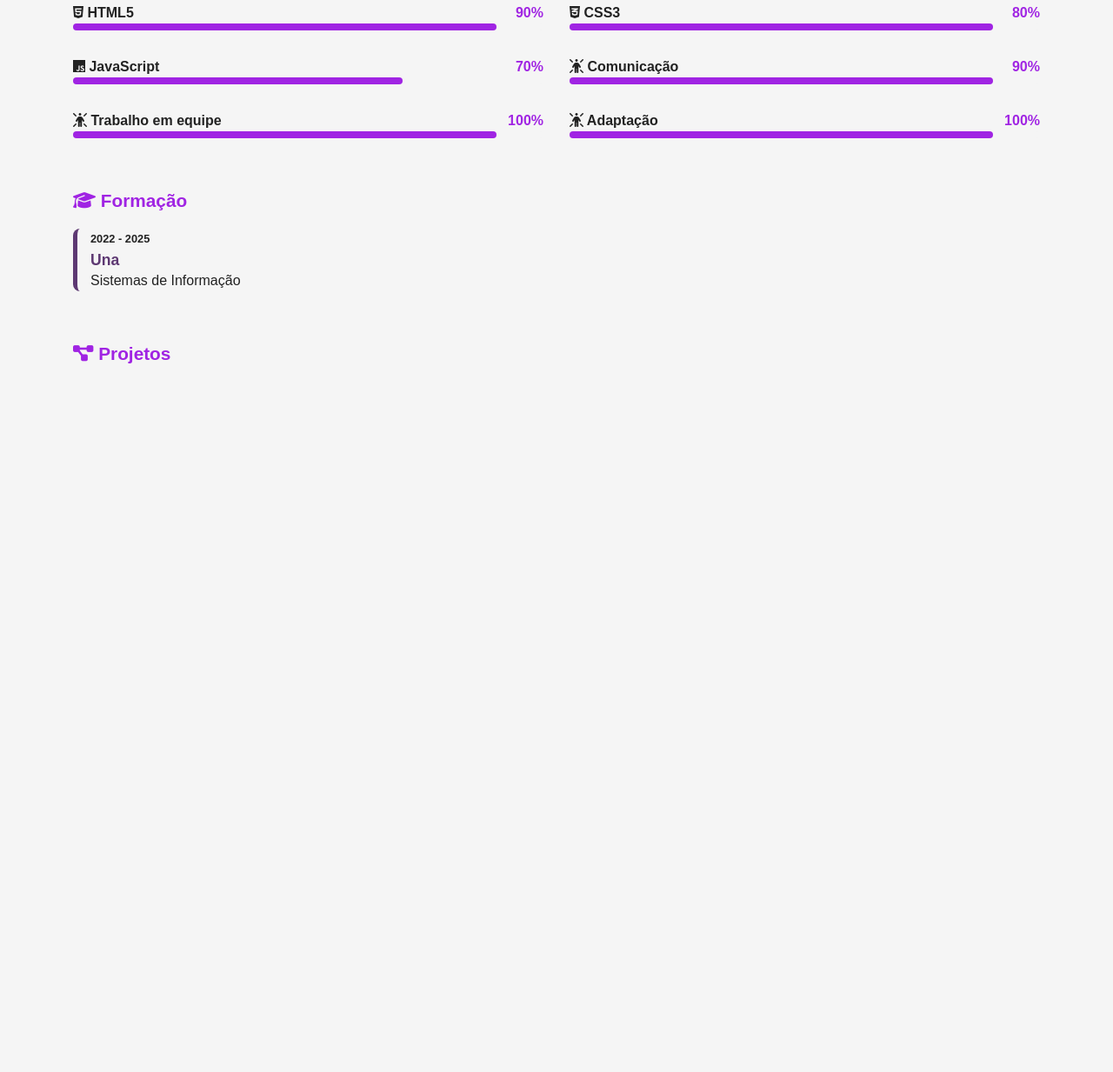
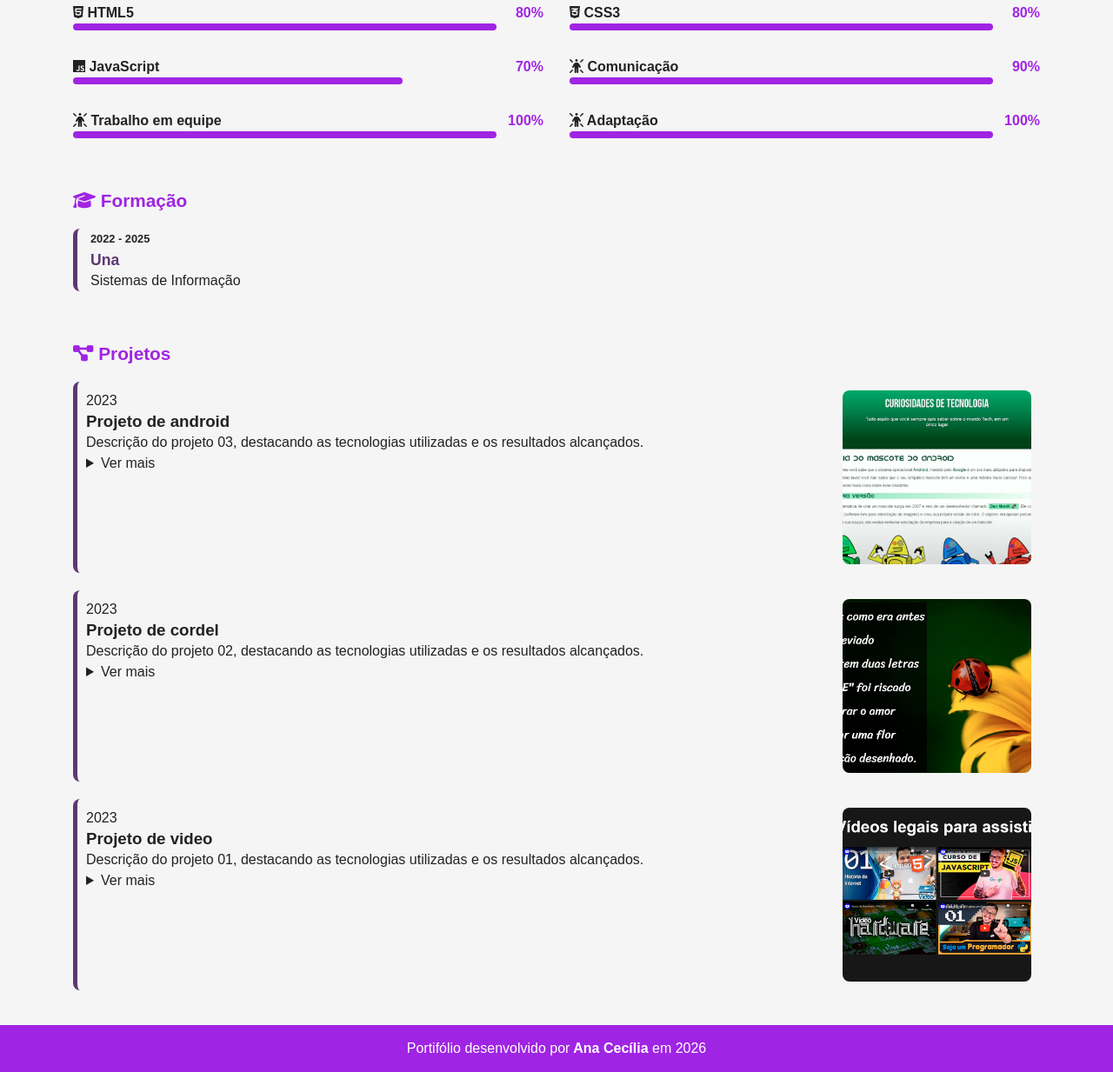
Before and after one commit to ana-ceci/portifolio, a plain HTML site: page index.html in a window 1280 px wide. Shown: the part 591-1824 px from the top of the page at 87% size. Before the commit the page ends 1070 px from the top, so only its background shows below. Drawn offline with Linux system fonts and the light colour scheme.

Commit message:
Menu funcionando

```diff
--- a/estilos/style.css
+++ b/estilos/style.css
@@ -38,6 +38,9 @@ header {
   display: flex;
   justify-content: flex-end;
   align-content: center;
+  position: sticky;
+  top: 0;
+  z-index: 1000;
 }
 
 nav#menu ul {
@@ -55,7 +58,7 @@ nav#menu a {
 }
 
 nav#menu a:hover {
-  background-color: var(--destaque-inverso);
+  background-color: var(--destaque);
   color: var(--destaque)
 }
 
@@ -200,8 +203,77 @@ article h2 {
   color: var(--destaque-inverso);
 }
 
+#projeto-container {
+  display: flex;
+  flex-direction: column-reverse;
+  gap: 20px;
+}
+
+#projeto-container .projeto {
+  display: flex;
+  flex-direction: column;
+  gap: 15px;
+  background-color: var(--fundo-principal);
+  padding: 10px;
+  border-radius: 8px;
+  border-left: 5px solid var(--destaque-inverso);
+  transition: border-width 0.5s, border-color 0.5s;
+}
+
+#projeto-container .projeto:hover {
+  border-left-width: 15px;
+  border-color: var(--destaque);
+  cursor: pointer;
+}
+
+
+
+
+
+#projeto-container .foto {
+  width: 100%;
+  aspect-ratio: 16/9;
+  object-fit: cover;
+  overflow: hidden;
+  border-radius: 8px;
+}
+
+
+footer {
+  background-color: var(--destaque);
+  color: var(--texto-inverso);
+  text-align: center;
+  padding: 15px;
+
+}
+
+footer a {
+  color: var(--texto-inverso);
+  font-weight: bold;
+  text-decoration: none;
+}
+
+footer a:hover {
+  color: var(--destaque-inverso);
+}
+
 @media screen and (min-width:768px) {
   #skill-container {
     grid-template-columns: 1fr 1fr;
   }
+
+  #projeto-container .projeto {
+    flex-direction: row-reverse;
+    justify-content: space-between;
+  }
+
+  #projeto-container .projeto-info {
+    max-width: 80%;
+  }
+
+  #projeto-container .foto {
+    aspect-ratio: 1/1;
+    max-width: 20%;
+    max-height: 200px;
+  }
 }
--- a/index.html
+++ b/index.html
@@ -14,11 +14,11 @@
     <header>
         <nav id="menu">
             <ul>
-                <li><a href="#"><i class="fas fa-home"></i> Home</a></li>
-                <li><a href="#"><i class="fas fa-code"></i> Habilidades</a></li>
-                <li><a href="#"><i class="fas fa-graduation-cap"></i> Formação</a></li>
-                <li><a href="#"><i class="fas fa-project-diagram"></i> Projetos</a></li>
-                <li><a href="#"><i class="fas fa-tags"></i> Temas</a></li>
+                <li><a href="#ficha" class="link"><i class="fas fa-home"></i> Home</a></li>
+                <li><a href="#skills" class="link"><i class="fas fa-code"></i> Habilidades</a></li>
+                <li><a href="#formacao" class="link"><i class="fas fa-graduation-cap"></i> Formação</a></li>
+                <li><a href="#projetos" class="link"><i class="fas fa-project-diagram"></i> Projetos</a></li>
+                <li><a href="#" id="botao-tema" class="link"><i class="fas fa-tags"></i> Temas</a></li>
             </ul>
         </nav>
     </header>
@@ -58,7 +58,7 @@
                             </span>
 
                             <span class="porcent">
-                                90%
+                                80%
                             </span>
 
                         </div>
@@ -179,11 +179,59 @@
             </article>
             <article id="projetos">
                 <h2><i class="fas fa-project-diagram"></i> Projetos</h2>
+
+
+                <div id="projeto-container">
+                    <div class="projeto">
+                        <img src="imagens/projeto-01-videos.jpg" alt="Projeto 01" class="foto">
+                        <div class="projeto-info">
+                            <p class="periodo">2023</p>
+                            <h3 class="titulo">Projeto de video</h3>
+                            <p>Descrição do projeto 01, destacando as tecnologias utilizadas e os resultados alcançados.
+                            </p>
+                            <details class="descricao">
+                                <summary>Ver mais</summary>
+                                <p>Detalhes adicionais sobre o projeto 01, como desafios enfrentados, soluções
+                                    implementadas e lições aprendidas.</p>
+                            </details>
+                        </div>
+                    </div>
+                    <div class="projeto">
+                        <img src="imagens/projeto-02-cordel.jpg" alt="Projeto 02" class="foto">
+                        <div class="projeto-info">
+                            <p class="periodo">2023</p>
+                            <h3 class="titulo">Projeto de cordel</h3>
+                            <p>Descrição do projeto 02, destacando as tecnologias utilizadas e os resultados alcançados.
+                            </p>
+                            <details class="descricao">
+                                <summary>Ver mais</summary>
+                                <p>Detalhes adicionais sobre o projeto 02, como desafios enfrentados, soluções
+                                    implementadas e lições aprendidas.</p>
+                            </details>
+                        </div>
+                    </div>
+                    <div class="projeto">
+                        <img src="imagens/projeto-03-android.jpg" alt="Projeto 03" class="foto">
+                        <div class="projeto-info">
+                            <p class="periodo">2023</p>
+                            <h3 class="titulo">Projeto de android</h3>
+                            <p>Descrição do projeto 03, destacando as tecnologias utilizadas e os resultados alcançados.
+                            </p>
+                            <details class="descricao">
+                                <summary>Ver mais</summary>
+                                <p>Detalhes adicionais sobre o projeto 03, como desafios enfrentados, soluções
+                                    implementadas e lições aprendidas.</p>
+                            </details>
+                        </div>
+                    </div>
+                </div>
+
             </article>
         </section>
     </main>
 
     <footer>
+        Portifólio desenvolvido por<a href="https://github.com/ana-ceci" target="_blank" > Ana Cecília</a>  em 2026
 
     </footer>
 
```
